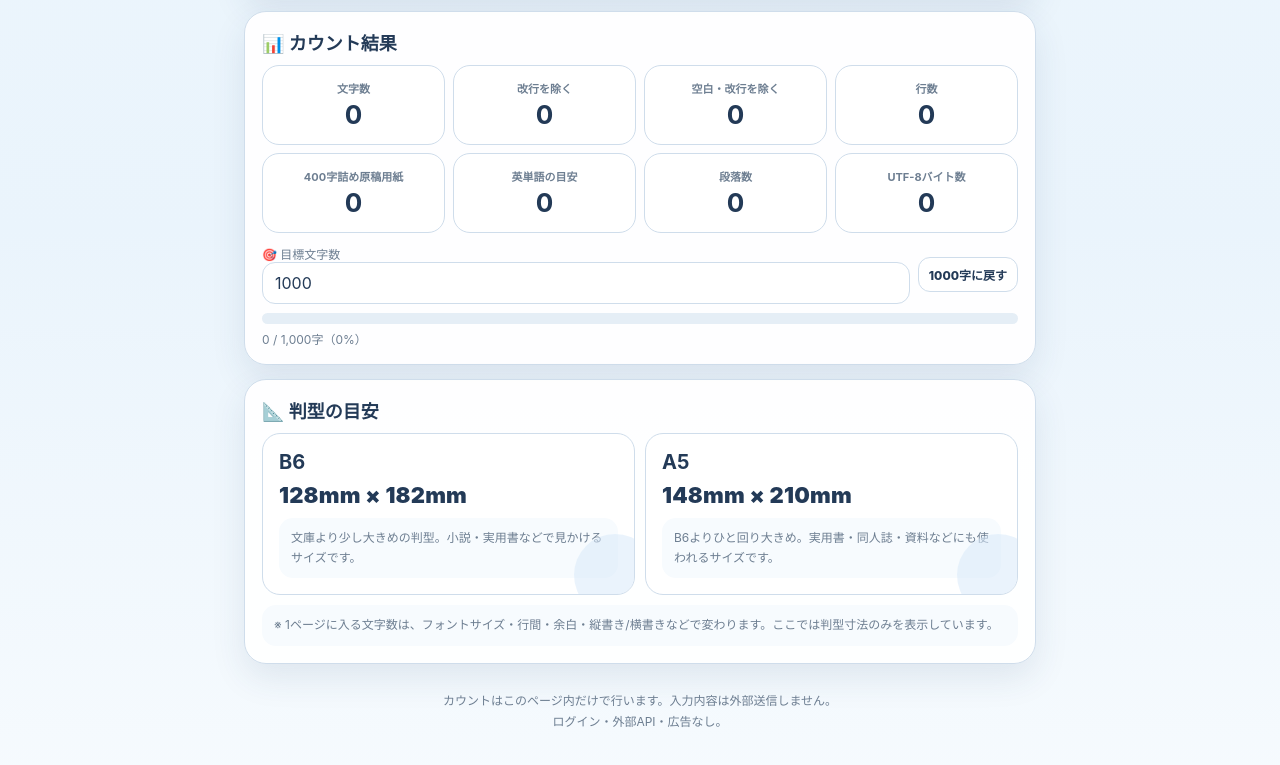
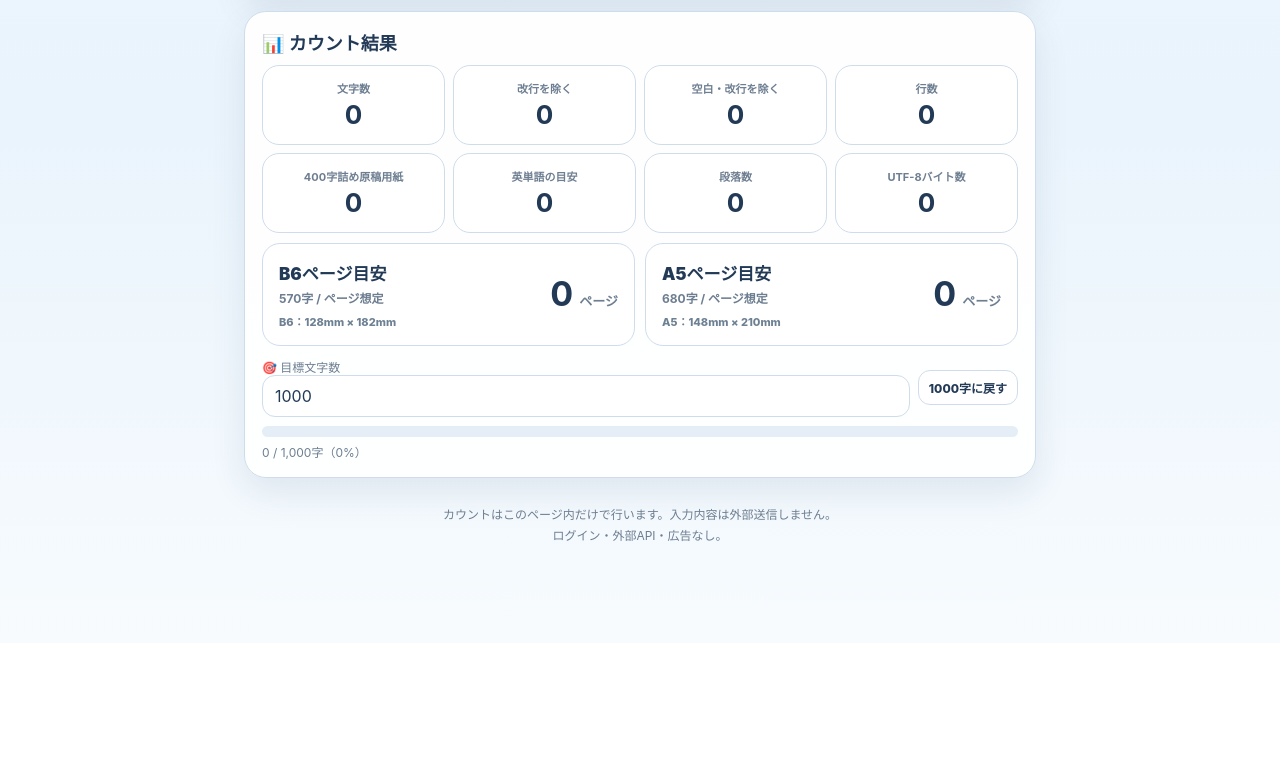
Before and after one commit to promptaiprotocol/moji-counter, a plain HTML site: page index.html in a window 1280 px wide. Shown: the part 597-1362 px from the top of the page. After the commit the page ends 1240 px from the top, so only its background shows below. Drawn offline with Linux system fonts and the light colour scheme.

Commit message:
Add files via upload

```diff
--- a/index.html
+++ b/index.html
@@ -106,11 +106,24 @@
       font-size:13px;font-weight:800;transition:.2s;z-index:20;pointer-events:none
     }
     .toast.show{opacity:1;transform:translate(-50%,0)}
+
+    .page-grid{display:grid;grid-template-columns:1fr 1fr;gap:10px;margin-top:10px}
+    .page-card{
+      display:flex;justify-content:space-between;align-items:center;gap:14px;
+      border:1px solid var(--line);border-radius:18px;background:#fff;padding:16px
+    }
+    .page-title{display:block;font-size:17px;font-weight:900}
+    .page-sub{display:block;margin-top:4px;font-size:12px;color:var(--muted);font-weight:700}
+    .page-size{display:block;margin-top:7px;font-size:11px;color:#6e8093;font-weight:800}
+    .page-value{display:flex;align-items:baseline;gap:6px;white-space:nowrap}
+    .page-value b{font-size:34px;line-height:1}
+    .page-value span{font-size:13px;color:var(--muted);font-weight:800}
+
     @media(max-width:650px){
       .wrap{padding:12px 10px 62px}
       .card{padding:14px;border-radius:19px}
       .counter-grid{grid-template-columns:1fr 1fr}
-      .formats{grid-template-columns:1fr}
+      .page-grid{grid-template-columns:1fr}
       textarea{min-height:260px}
     }
   </style>
@@ -150,6 +163,25 @@
       <div class="counter"><span class="label">UTF-8バイト数</span><b id="byteCount">0</b></div>
     </div>
 
+    <div class="page-grid">
+      <div class="page-card">
+        <div>
+          <span class="page-title">B6ページ目安</span>
+          <span class="page-sub">570字 / ページ想定</span>
+          <span class="page-size">B6：128mm × 182mm</span>
+        </div>
+        <div class="page-value"><b id="b6Pages">0</b><span>ページ</span></div>
+      </div>
+      <div class="page-card">
+        <div>
+          <span class="page-title">A5ページ目安</span>
+          <span class="page-sub">680字 / ページ想定</span>
+          <span class="page-size">A5：148mm × 210mm</span>
+        </div>
+        <div class="page-value"><b id="a5Pages">0</b><span>ページ</span></div>
+      </div>
+    </div>
+
     <div class="goal-row">
       <div>
         <div class="goal-label">🎯 目標文字数</div>
@@ -160,25 +192,7 @@
     <div class="progress"><div id="goalBar" class="bar"></div></div>
     <div id="goalText" class="progress-text">0 / 1000字</div>
   </section>
-
-  <section class="card">
-    <div class="head"><h2>📐 判型の目安</h2></div>
-    <div class="formats">
-      <div class="format">
-        <h3>B6</h3>
-        <div class="dimension">128mm × 182mm</div>
-        <div class="note">文庫より少し大きめの判型。小説・実用書などで見かけるサイズです。</div>
-      </div>
-      <div class="format">
-        <h3>A5</h3>
-        <div class="dimension">148mm × 210mm</div>
-        <div class="note">B6よりひと回り大きめ。実用書・同人誌・資料などにも使われるサイズです。</div>
-      </div>
-    </div>
-    <div class="note">※ 1ページに入る文字数は、フォントサイズ・行間・余白・縦書き/横書きなどで変わります。ここでは判型寸法のみを表示しています。</div>
-  </section>
-
-  <p class="footer">カウントはこのページ内だけで行います。入力内容は外部送信しません。<br>ログイン・外部API・広告なし。</p>
+<p class="footer">カウントはこのページ内だけで行います。入力内容は外部送信しません。<br>ログイン・外部API・広告なし。</p>
 </main>
 
 <div id="toast" class="toast"></div>
@@ -214,6 +228,8 @@
     $("#wordCount").textContent=words.toLocaleString();
     $("#paragraphCount").textContent=paragraphs.toLocaleString();
     $("#byteCount").textContent=bytes(t).toLocaleString();
+    $("#b6Pages").textContent=(all ? Math.ceil(all/570) : 0).toLocaleString();
+    $("#a5Pages").textContent=(all ? Math.ceil(all/680) : 0).toLocaleString();
 
     const g=Math.max(1,Number(goal.value)||1000);
     const pct=Math.min(100,(all/g)*100);
--- a/sw.js
+++ b/sw.js
@@ -1,4 +1,4 @@
-const CACHE="kachitto-moji-counter-v1";
+const CACHE="kachitto-moji-counter-v2";
 const ASSETS=["./","./index.html","./manifest.webmanifest","./icon-192.png","./icon-512.png","./apple-touch-icon.png","./favicon-32.png"];
 self.addEventListener("install",e=>{e.waitUntil(caches.open(CACHE).then(c=>c.addAll(ASSETS)));self.skipWaiting();});
 self.addEventListener("activate",e=>{e.waitUntil(caches.keys().then(keys=>Promise.all(keys.filter(k=>k!==CACHE).map(k=>caches.delete(k)))));self.clients.claim();});
```
Also changed, not shown: 1 other file.
